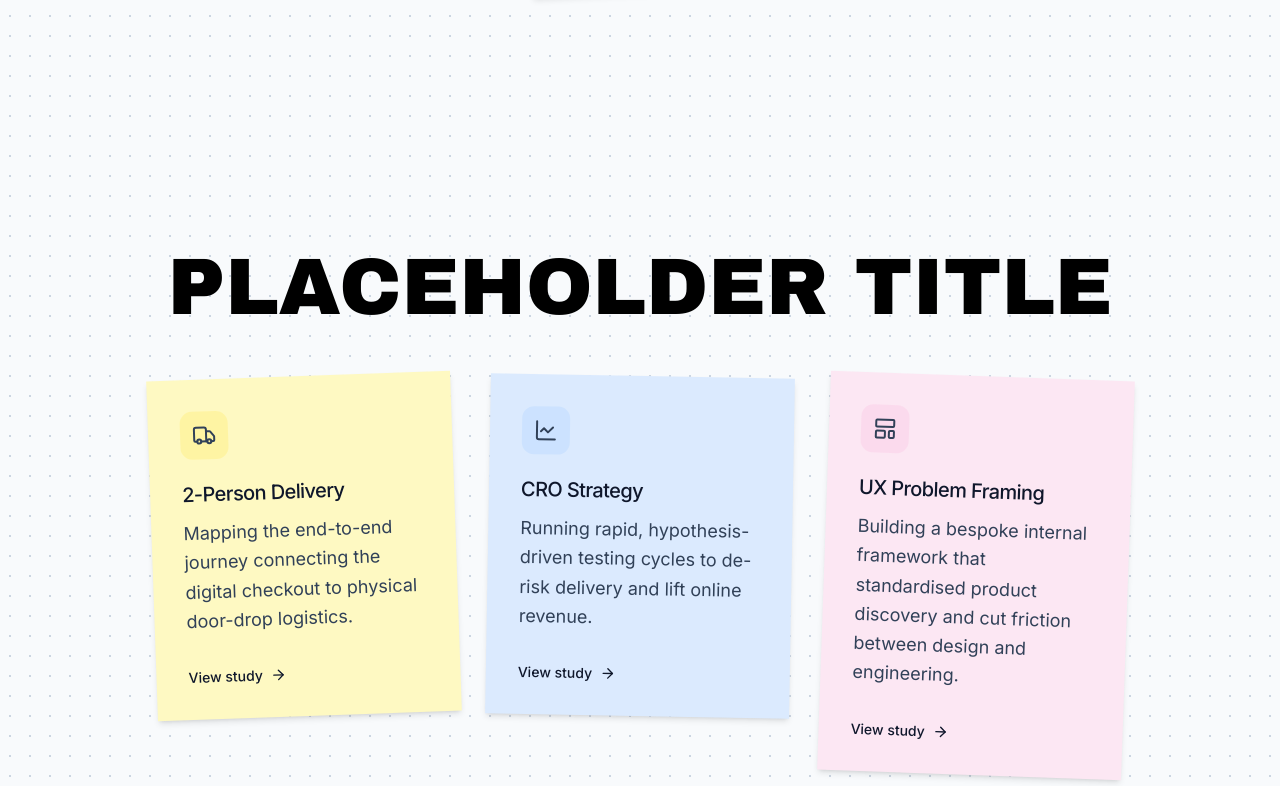
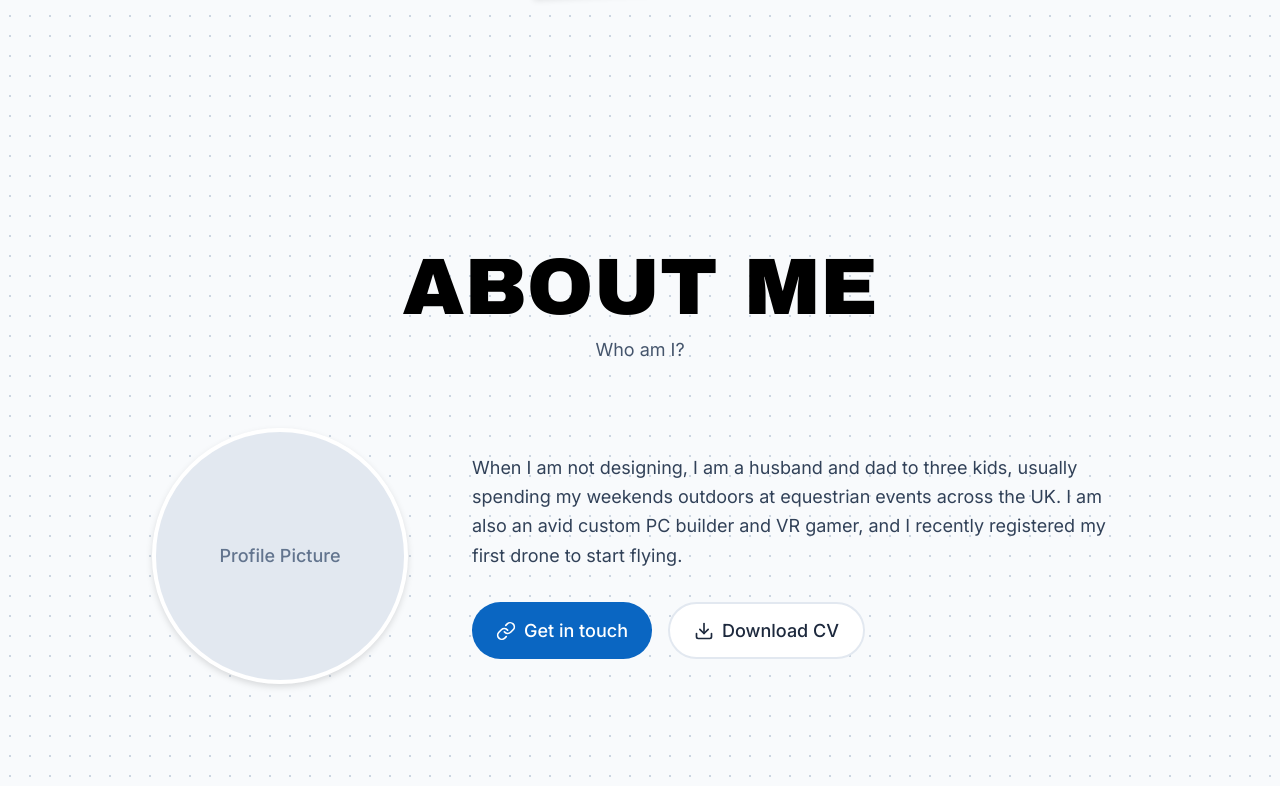
Before and after one commit to andrewleevey-ux/andrew-leevey-portfolio, a Next.js app: page / in a window 1280 px wide. Shown: the part 6754-7540 px from the top of the page. Built offline with nearby package versions, Linux system fonts and the light colour scheme; a web font is replaced by a local one.

Commit message:
Remove Placeholder Title section and sticky note cards

```diff
--- a/app/page.tsx
+++ b/app/page.tsx
@@ -1,7 +1,7 @@
 "use client";
 
 import { useState } from "react";
-import { Truck, LineChart, LayoutTemplate, ArrowRight, Users, Link as LinkIcon, Download } from "lucide-react";
+import { Truck, LineChart, ArrowRight, Users, Link as LinkIcon, Download } from "lucide-react";
 import Image from "next/image";
 import { Archivo_Black, Just_Me_Again_Down_Here } from "next/font/google";
 import CollaboratorCursor from "../components/CollaboratorCursor";
@@ -393,58 +393,6 @@ export default function Home() {
           </div>
         </ScrollSection>
 
-
-        {/* Case Studies Section */}
-        <ScrollSection id="work" className="py-24 md:py-32">
-          <div className="flex items-center justify-center mb-12">
-            <h2 className={`${archivoBlack.className} text-black text-5xl md:text-[80px] uppercase leading-none text-center w-full`}>Placeholder Title</h2>
-          </div>
-
-          <div className="grid grid-cols-1 md:grid-cols-2 lg:grid-cols-3 gap-8">
-            {/* Card 1 */}
-            <div className="group bg-yellow-100 p-8 shadow-md shadow-black/10 hover:shadow-xl hover:-translate-y-1 transition-all flex flex-col aspect-square -rotate-2">
-              <div className="w-12 h-12 bg-yellow-200/50 rounded-xl flex items-center justify-center mb-6 text-slate-700 group-hover:bg-slate-800 group-hover:text-white transition-colors">
-                <Truck size={24} />
-              </div>
-              <h4 className="text-xl font-medium text-slate-900 mb-3" style={{ letterSpacing: '-0.03em', lineHeight: 1.15 }}>2-Person Delivery</h4>
-              <p className="text-slate-700 leading-relaxed flex-grow">
-                Mapping the end-to-end journey connecting the digital checkout to physical door-drop logistics.
-              </p>
-              <div className="mt-8 flex items-center text-sm font-medium text-slate-900 group-hover:text-slate-700 cursor-pointer" onClick={() => setActiveCaseStudy("checkout-delivery")}>
-                View study <ArrowRight size={16} className="ml-2 transition-transform group-hover:translate-x-1" />
-              </div>
-            </div>
-
-            {/* Card 2 */}
-            <div className="group bg-blue-100 p-8 shadow-md shadow-black/10 hover:shadow-xl hover:-translate-y-1 transition-all flex flex-col aspect-square rotate-1">
-              <div className="w-12 h-12 bg-blue-200/50 rounded-xl flex items-center justify-center mb-6 text-slate-700 group-hover:bg-slate-800 group-hover:text-white transition-colors">
-                <LineChart size={24} />
-              </div>
-              <h4 className="text-xl font-medium text-slate-900 mb-3" style={{ letterSpacing: '-0.03em', lineHeight: 1.15 }}>CRO Strategy</h4>
-              <p className="text-slate-700 leading-relaxed flex-grow">
-                Running rapid, hypothesis-driven testing cycles to de-risk delivery and lift online revenue.
-              </p>
-              <div className="mt-8 flex items-center text-sm font-medium text-slate-900 group-hover:text-slate-700 cursor-pointer" onClick={() => setActiveCaseStudy("placeholder-2")}>
-                View study <ArrowRight size={16} className="ml-2 transition-transform group-hover:translate-x-1" />
-              </div>
-            </div>
-
-            {/* Card 3 */}
-            <div className="group bg-pink-100 p-8 shadow-md shadow-black/10 hover:shadow-xl hover:-translate-y-1 transition-all flex flex-col aspect-square rotate-2">
-              <div className="w-12 h-12 bg-pink-200/50 rounded-xl flex items-center justify-center mb-6 text-slate-700 group-hover:bg-slate-800 group-hover:text-white transition-colors">
-                <LayoutTemplate size={24} />
-              </div>
-              <h4 className="text-xl font-medium text-slate-900 mb-3" style={{ letterSpacing: '-0.03em', lineHeight: 1.15 }}>UX Problem Framing</h4>
-              <p className="text-slate-700 leading-relaxed flex-grow">
-                Building a bespoke internal framework that standardised product discovery and cut friction between design and engineering.
-              </p>
-              <div className="mt-8 flex items-center text-sm font-medium text-slate-900 group-hover:text-slate-700 cursor-pointer" onClick={() => setActiveCaseStudy("placeholder-3")}>
-                View study <ArrowRight size={16} className="ml-2 transition-transform group-hover:translate-x-1" />
-              </div>
-            </div>
-          </div>
-        </ScrollSection>
-
         {/* About Me Section */}
         <ScrollSection id="about" className="max-w-6xl mx-auto py-24 md:py-32 relative">
           <div className="flex flex-col items-center justify-center mb-16">
```
